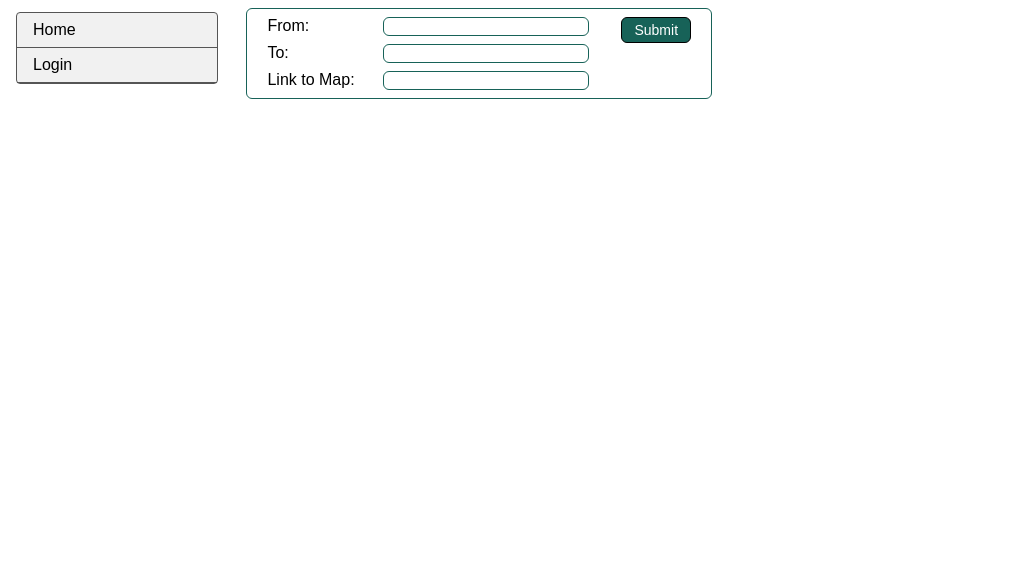
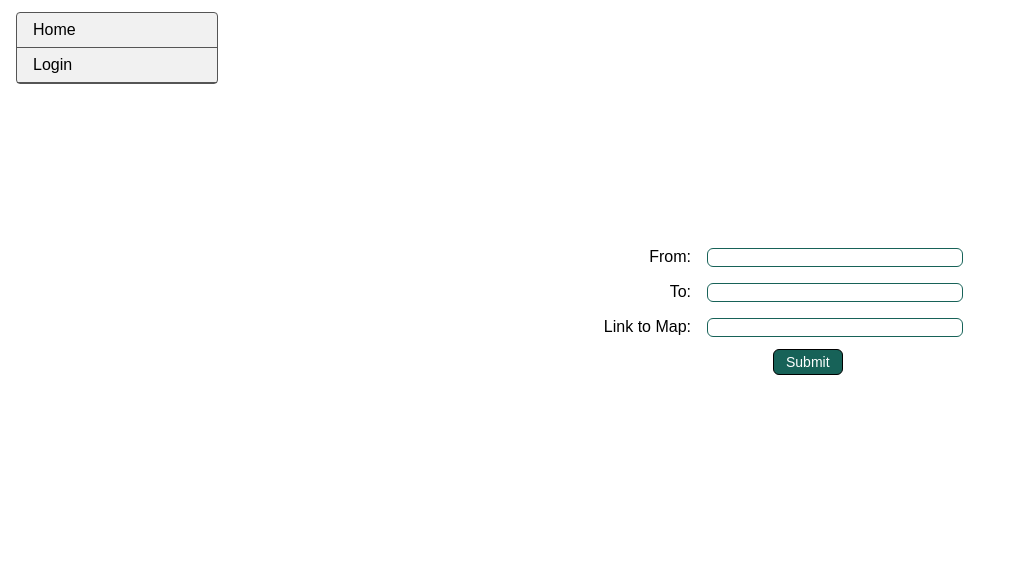
Before and after one commit to shishu1998/psychic-umbrella, a Flask app: page /addMap/1 in a window 1280 px wide. Shown: the top 563 px of the page, without its empty margins (0-1010 px from the left). Run offline with Flask 2, Linux system fonts and the light colour scheme.

Commit message:
more css

```diff
--- a/static/data.css
+++ b/static/data.css
@@ -1,26 +1,41 @@
 form{
     display: inline-block;
     font-family: "arial";
-    margin: 0 16px 8px 16px;
-    border: 1px solid #176258;
-    border-radius: 6px;
+    width: 480px;
+    height:320px;
+/*    border: 1px solid #176258; */
     padding: 4px 4px 4px 4px;
     vertical-align: top;
+    position:fixed;
+    left: 250px;
+    right:0;
+    margin-left:auto;
+    margin-right:auto;
+    top:0;
+    bottom:0;
+    margin-top:auto;
+    margin-bottom:auto;
 }
 
 label{
     display: inline-block;
     float: left;
     clear: left;
-    width: 100px;
-    margin: 4px 0 4px 16px;
+    text-align:right;
+    width: 150px;
+    margin: 8px 0 8px 16px;
 }
 
 input {
     display: inline-block;
     float: left;
-    width: 200px;
-    margin: 4px 16px 4px 16px;
+    width: 250px;
+    margin: 8px 16px 8px 16px;
     border-radius: 6px;
     border: #176258 solid 1px;
 }
+
+#submit{
+    position:relative;
+    left:50%;
+}
--- a/static/map.js
+++ b/static/map.js
@@ -8,6 +8,7 @@ var timeline = [];
 var transitioning = false;
 var button = document.getElementById("transition");
 var slideshow;
+var title = document.getElementById("title");
 
 function struct(date,map){
     this.date = date;
--- a/static/style.css
+++ b/static/style.css
@@ -39,7 +39,7 @@ button {
     border: solid black 1px;
     border-radius: 6px;
     text-decoration: none;
-    margin:4px 16px 4px 16px;
+    margin:4px 8px 4px 8px;
 }
 
 button:hover {
@@ -47,7 +47,7 @@ button:hover {
 }
 
 input[type="button"] {
-    margin:4px 16px 4px 16px;
+    margin:4px 8px 4px 8px;
     color: white;
     font-size: 14px;
     background: #176258;
@@ -60,7 +60,23 @@ input[type="button"] {
 input[type="button"]:hover {
     background: #2b887c;
 }
+
+input[type="submit"] {
+    margin:4px 8px 4px 8px;
+    color: white;
+    font-size: 14px;
+    background: #176258;
+    padding: 4px 12px 4px 12px;
+    border: solid black 1px;
+    border-radius: 6px;
+    text-decoration: none;
+}
+
+input[type="submit"]:hover {
+    background: #2b887c;
+}
+
 div{
+    display:inline-block;
     vertical-align: top;
-    display:inline-block;
 }
--- a/templates/login.html
+++ b/templates/login.html
@@ -1,6 +1,7 @@
 {% extends "template.html" %}
 {% block head %}
 <title>Login</title>
+<link rel="stylesheet" type="text/css" href="../static/login.css">
 {% endblock head %}
 {% block body %}
 <form method = "POST">
```
Also changed, not shown: static/archive.css (+8 -0 lines), static/map.css (+32 -1 lines), templates/map.html (+6 -4 lines).
